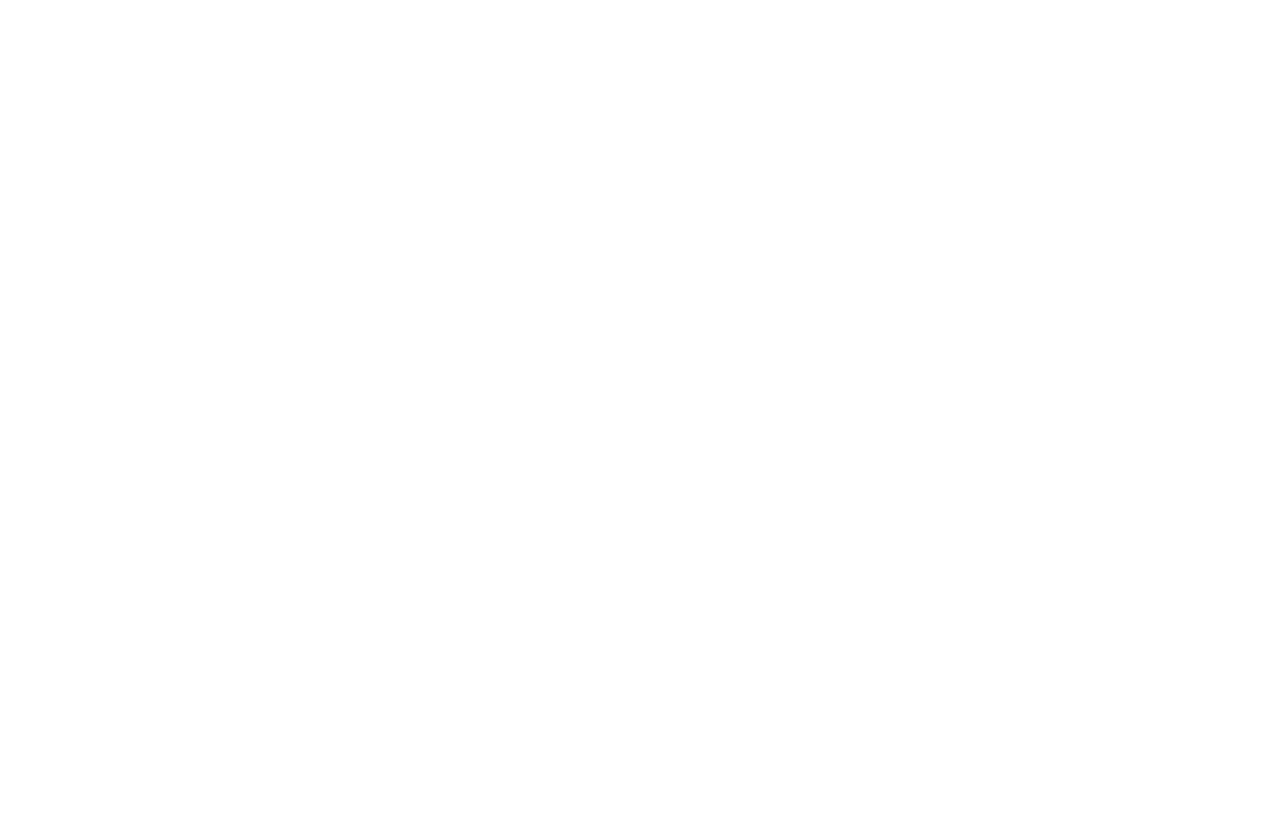
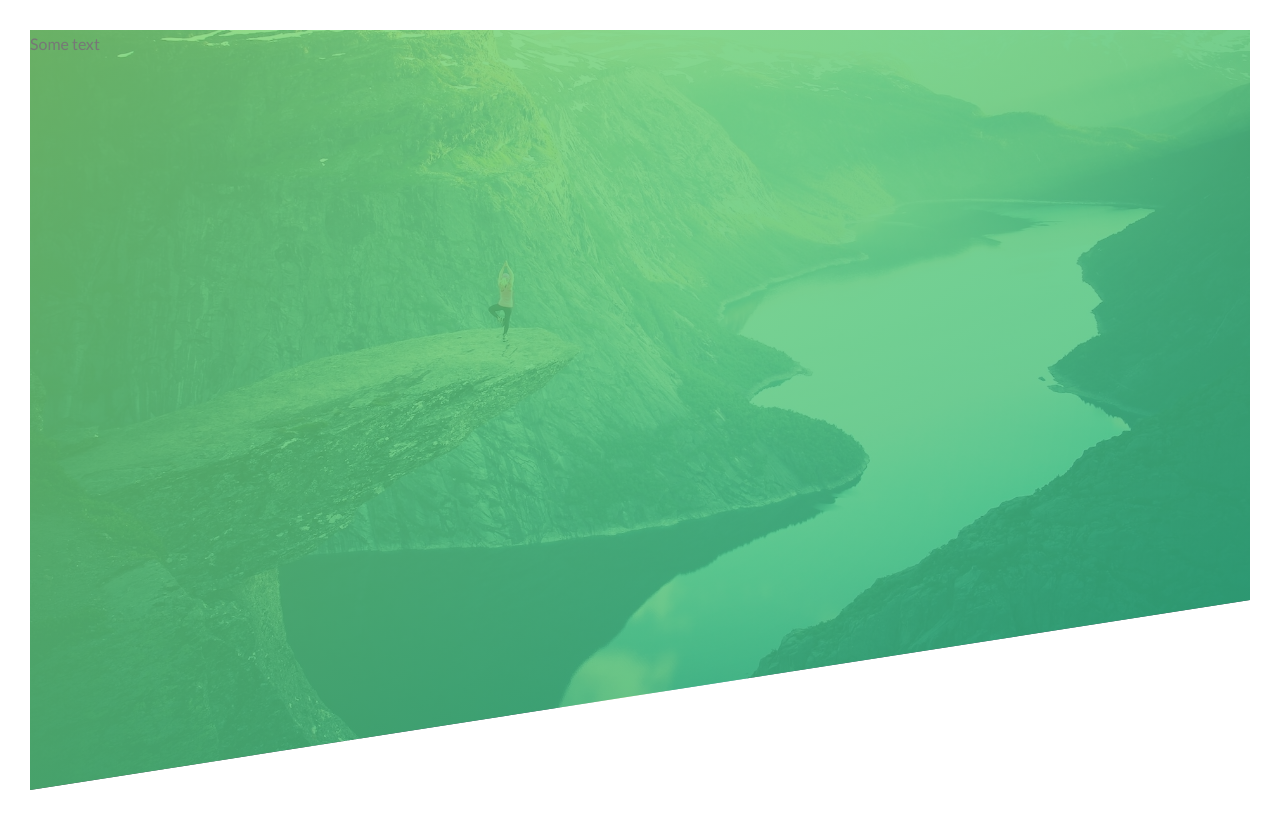
Before and after one commit to martywebdev/natours, a plain HTML site: page index.html in a window 1280 px wide. Drawn offline with Linux system fonts and the light colour scheme.

Commit message:
building the header part 1

```diff
--- a/css/style.css
+++ b/css/style.css
@@ -0,0 +1,37 @@
+/*
+COLORS:
+
+Light green: #7ed56f
+Medium green: #55c57a
+Dark green: #28b485
+
+*/
+
+* {
+  margin: 0;
+  padding: 0;
+  box-sizing: border-box;
+}
+
+body {
+  font-family: "Lato", sans-serif;
+  font-weight: 400;
+  font-size: 16px;
+  line-height: 1.7;
+  color: #777;
+  padding: 30px;
+}
+
+.header {
+  height: 95vh;
+  background-image: linear-gradient(
+      to right bottom,
+      rgba(126, 213, 111, 0.8),
+      rgba(40, 180, 133, 0.8)
+    ),
+    url("../img/hero.jpg");
+  background-size: cover;
+  background-position: top;
+
+  clip-path: polygon(0 0, 100% 0, 100% 75%, 0 100% );
+}
--- a/index.html
+++ b/index.html
@@ -1,11 +1,18 @@
 <!DOCTYPE html>
 <html lang="en">
-<head>
-    <meta charset="UTF-8">
-    <meta name="viewport" content="width=device-width, initial-scale=1.0">
+  <head>
+    <meta charset="UTF-8" />
+    <meta name="viewport" content="width=device-width, initial-scale=1.0" />
+    <link rel="preconnect" href="https://fonts.googleapis.com" />
+    <link rel="preconnect" href="https://fonts.gstatic.com" crossorigin />
+    <link
+      href="https://fonts.googleapis.com/css2?family=Lato:ital,wght@0,100;0,300;0,400;0,700;0,900;1,100;1,300;1,400;1,700;1,900&display=swap"
+      rel="stylesheet"
+    />
+    <link rel="stylesheet" href="./css/style.css" />
     <title>Document</title>
-</head>
-<body>
-
-</body>
+  </head>
+  <body>
+    <header class="header">Some text</header>
+  </body>
 </html>
```
